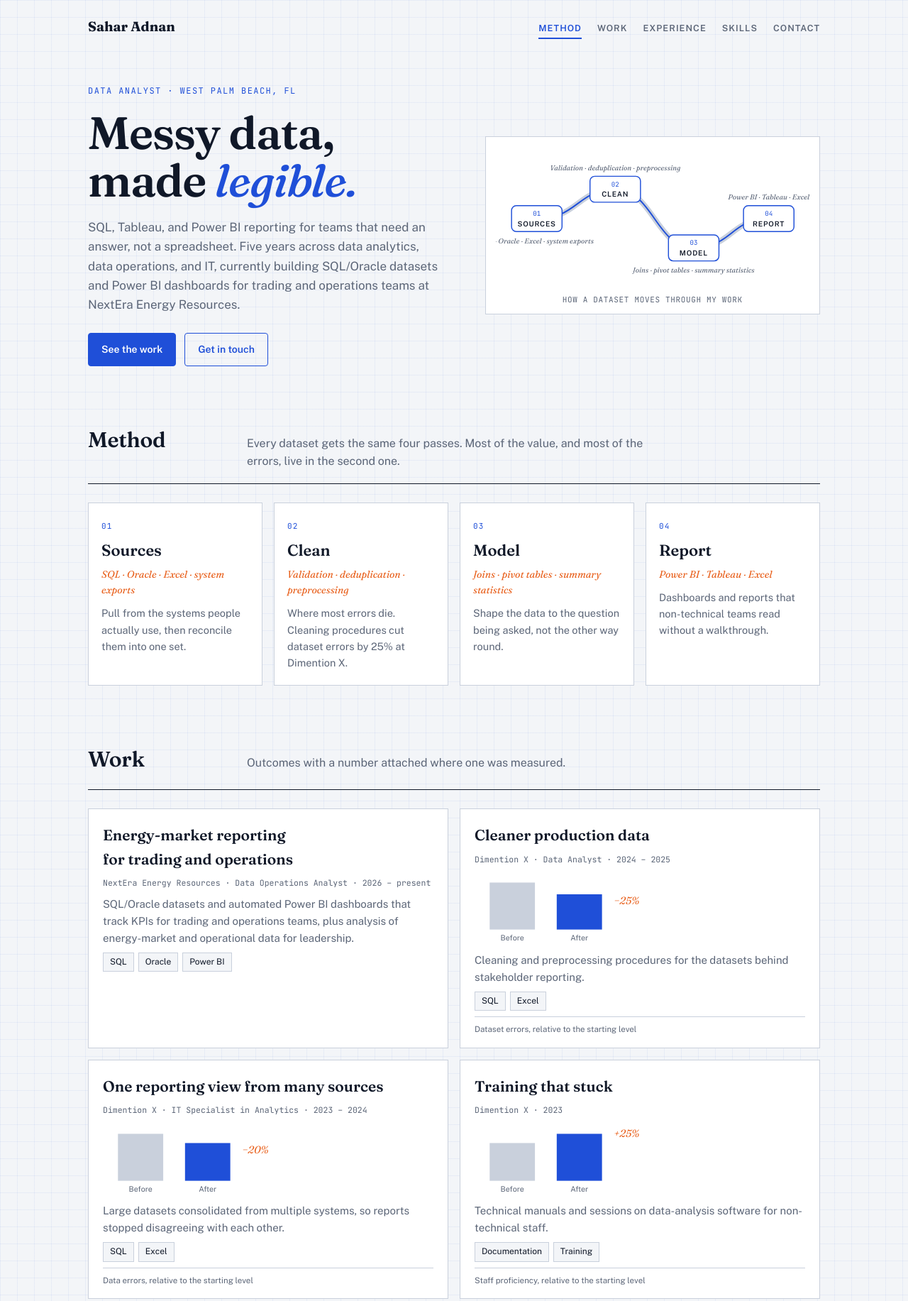
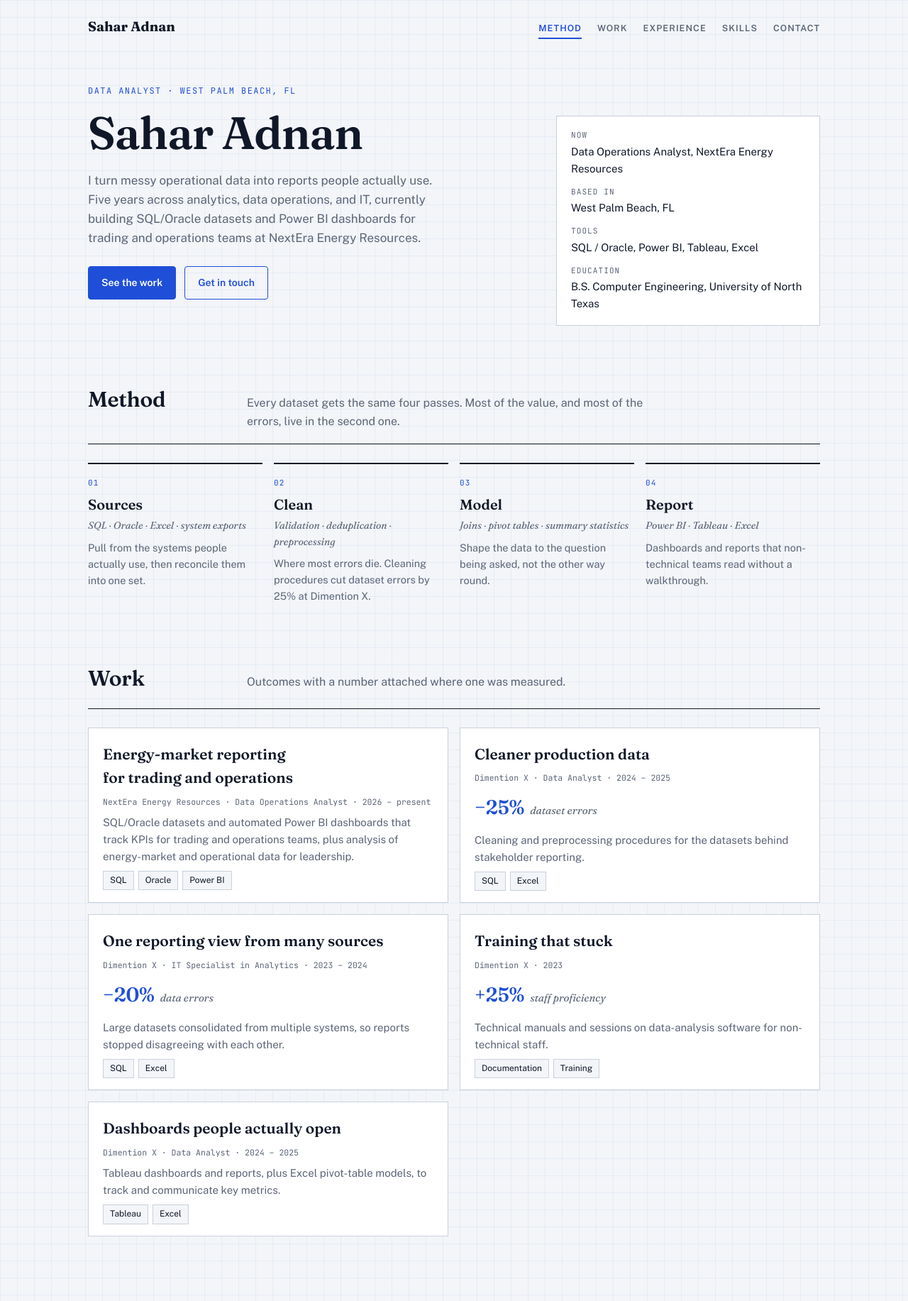
Before and after one commit to TadJ9999/sahar-portfolio, a website built with Vite: page index.html in a window 1280 px wide. Shown: the top 1833 px of the page at 71% size. Built offline with nearby package versions, Linux system fonts and the light colour scheme.

Commit message:
page: lead with the person, not a tagline; drop the hero diagram and bar charts; Method as a quiet strip

```diff
--- a/index.html
+++ b/index.html
@@ -8,7 +8,7 @@
   <meta name="theme-color" content="#f3f5f8" />
   <meta property="og:type" content="website" />
   <meta property="og:title" content="Sahar Adnan — Data Analyst" />
-  <meta property="og:description" content="Messy data, made legible. SQL, Tableau, and Power BI reporting for teams that need an answer, not a spreadsheet." />
+  <meta property="og:description" content="Data analyst in West Palm Beach, FL. SQL / Oracle datasets and Power BI and Tableau reporting; five years across analytics, data operations, and IT." />
   <meta name="twitter:card" content="summary" />
   <script type="application/ld+json">
   {
@@ -53,10 +53,10 @@
           <a class="btn ghost" href="#contact">Get in touch</a>
         </div>
       </div>
-      <figure class="hero-fig">
-        <svg id="pipe-svg" viewBox="0 0 460 210" role="img" aria-label="Four-stage pipeline: sources, clean, model, report"></svg>
-        <figcaption>How a dataset moves through my work</figcaption>
-      </figure>
+      <aside class="facts" aria-label="At a glance">
+        <dl id="facts"></dl>
+        <a class="facts-resume" id="facts-resume" href="#" hidden>Download resume</a>
+      </aside>
     </section>
 
     <section id="method" aria-labelledby="method-title">
--- a/src/data.js
+++ b/src/data.js
@@ -11,12 +11,19 @@ export const profile = {
   linkedin: 'https://www.linkedin.com/in/saharadnan',
   github: '',            // e.g. 'https://github.com/yourname' — shown once set
   resumeUrl: '',         // e.g. './Sahar-Adnan-Resume.pdf' placed in public/ — shown once set
-  headline: 'Messy data, made legible.',
-  lead: 'SQL, Tableau, and Power BI reporting for teams that need an answer, not a spreadsheet. Five years across data analytics, data operations, and IT, currently building SQL/Oracle datasets and Power BI dashboards for trading and operations teams at NextEra Energy Resources.',
+  lead: 'I turn messy operational data into reports people actually use. Five years across analytics, data operations, and IT, currently building SQL/Oracle datasets and Power BI dashboards for trading and operations teams at NextEra Energy Resources.',
   contactLead: 'Open to data analyst and data operations roles. The fastest way to reach me is email.',
 };
 
-// The four passes every dataset gets. Shown in the hero diagram and the Method section.
+// The at-a-glance card beside the intro. Keep values short; this is what a recruiter scans first.
+export const facts = [
+  { label: 'Now', value: 'Data Operations Analyst, NextEra Energy Resources' },
+  { label: 'Based in', value: 'West Palm Beach, FL' },
+  { label: 'Tools', value: 'SQL / Oracle, Power BI, Tableau, Excel' },
+  { label: 'Education', value: 'B.S. Computer Engineering, University of North Texas' },
+];
+
+// The four passes every dataset gets. Shown in the Method section.
 export const pipeline = [
   {
     name: 'Sources',
@@ -40,7 +47,7 @@ export const pipeline = [
   },
 ];
 
-// Work. A `metric` draws a small before/after chart; leave it out for a card without one.
+// Work. A `stat` shows one headline number on the card; leave it out for a card without one.
 // `draft: true` hides a card until it is ready.
 export const projects = [
   {
@@ -55,7 +62,7 @@ export const projects = [
     org: 'Dimention X · Data Analyst',
     dates: '2024 – 2025',
     desc: 'Cleaning and preprocessing procedures for the datasets behind stakeholder reporting.',
-    metric: { label: 'Dataset errors', before: 100, after: 75, delta: '−25%' },
+    stat: { value: '−25%', label: 'dataset errors' },
     tools: ['SQL', 'Excel'],
   },
   {
@@ -63,7 +70,7 @@ export const projects = [
     org: 'Dimention X · IT Specialist in Analytics',
     dates: '2023 – 2024',
     desc: 'Large datasets consolidated from multiple systems, so reports stopped disagreeing with each other.',
-    metric: { label: 'Data errors', before: 100, after: 80, delta: '−20%' },
+    stat: { value: '−20%', label: 'data errors' },
     tools: ['SQL', 'Excel'],
   },
   {
@@ -71,7 +78,7 @@ export const projects = [
     org: 'Dimention X',
     dates: '2023',
     desc: 'Technical manuals and sessions on data-analysis software for non-technical staff.',
-    metric: { label: 'Staff proficiency', before: 80, after: 100, delta: '+25%' },
+    stat: { value: '+25%', label: 'staff proficiency' },
     tools: ['Documentation', 'Training'],
   },
   {
--- a/src/main.js
+++ b/src/main.js
@@ -1,7 +1,7 @@
 // ============================================================
 // Render src/data.js into the page. No framework, no build-time templating.
 // ============================================================
-import { profile, pipeline, projects, experience, skillGroups, certs, education, languages } from './data.js';
+import { profile, facts, pipeline, projects, experience, skillGroups, certs, education, languages } from './data.js';
 
 const $ = (id) => document.getElementById(id);
 const esc = (s) => String(s ?? '').replace(/[&<>"']/g, (c) => ({ '&': '&amp;', '<': '&lt;', '>': '&gt;', '"': '&quot;', "'": '&#39;' }[c]));
@@ -16,88 +16,29 @@ $('contact-lead').textContent = profile.contactLead;
 $('foot-name').textContent = `© ${new Date().getFullYear()} ${profile.name}`;
 $('foot-place').textContent = profile.location;
 
-// headline: last word set in italic cobalt, the one typographic flourish on the page
-{
-  const words = profile.headline.trim().split(' ');
-  const last = words.pop();
-  html($('hero-title'), `${esc(words.join(' '))} <em>${esc(last)}</em>`);
-}
-if (profile.resumeUrl) { const r = $('resume-link'); r.href = profile.resumeUrl; r.hidden = false; }
+$('hero-title').textContent = profile.name;
+if (profile.resumeUrl) for (const id of ['resume-link', 'facts-resume']) { const r = $(id); r.href = profile.resumeUrl; r.hidden = false; }
 
-// ---------- hero diagram: four nodes on one path, built from `pipeline` ----------
-{
-  const svg = $('pipe-svg');
-  const NS = 'http://www.w3.org/2000/svg';
-  const pos = [[60, 105], [175, 62], [290, 148], [400, 105]]; // gentle S so it reads as a flow, not a list
-  const d = `M ${pos[0][0]} ${pos[0][1]} C 120 105, 120 62, ${pos[1][0]} ${pos[1][1]} S 235 148, ${pos[2][0]} ${pos[2][1]} S 345 105, ${pos[3][0]} ${pos[3][1]}`;
-  const mk = (tag, attrs, text) => {
-    const n = document.createElementNS(NS, tag);
-    for (const k in attrs) n.setAttribute(k, attrs[k]);
-    if (text != null) n.textContent = text;
-    return n;
-  };
-  svg.append(mk('path', { d, class: 'pipe-track' }));
-  const draw = mk('path', { d, class: 'pipe-draw' });
-  svg.append(draw);
-  pipeline.forEach((st, i) => {
-    const [x, y] = pos[i];
-    const g = mk('g', { class: 'pipe-node', 'data-stage': i, tabindex: '-1' });
-    const w = 74;
-    g.append(mk('rect', { x: x - w / 2, y: y - 19, width: w, height: 38, rx: 7 }));
-    g.append(mk('text', { x, y: y - 4, class: 'pipe-num' }, String(i + 1).padStart(2, '0')));
-    g.append(mk('text', { x, y: y + 11, class: 'pipe-name' }, st.name.toUpperCase()));
-    g.append(mk('text', { x, y: i % 2 === 0 ? y + 36 : y - 28, class: 'pipe-tools' }, st.tools));
-    g.addEventListener('mouseenter', () => setStage(i));
-    g.addEventListener('mouseleave', () => setStage(-1));
-    svg.append(g);
-  });
-  // draw the path once on load
-  const len = draw.getTotalLength();
-  draw.style.strokeDasharray = String(len);
-  draw.style.strokeDashoffset = reduceMotion ? '0' : String(len);
-  if (!reduceMotion) requestAnimationFrame(() => { draw.style.transition = 'stroke-dashoffset 1.6s ease-out .2s'; draw.style.strokeDashoffset = '0'; });
-}
-
-function setStage(i) {
-  document.querySelectorAll('[data-stage]').forEach((n) => n.classList.toggle('is-on', Number(n.dataset.stage) === i));
-}
+// ---------- at a glance ----------
+html($('facts'), facts.map((f) => `<div><dt>${esc(f.label)}</dt><dd>${esc(f.value)}</dd></div>`).join(''));
 
 // ---------- method ----------
 html($('stages'), pipeline.map((st, i) => `
-  <li class="stage" data-stage="${i}">
+  <li class="stage">
     <span class="stage-num">${String(i + 1).padStart(2, '0')}</span>
     <h3>${esc(st.name)}</h3>
     <p class="stage-tools">${esc(st.tools)}</p>
     <p>${esc(st.desc)}</p>
   </li>`).join(''));
-document.querySelectorAll('.stage').forEach((el) => {
-  el.addEventListener('mouseenter', () => setStage(Number(el.dataset.stage)));
-  el.addEventListener('mouseleave', () => setStage(-1));
-});
 
 // ---------- work ----------
-function metricChart(m) {
-  const max = Math.max(m.before, m.after);
-  const H = 64, W = 220, bw = 54;
-  const hb = Math.round((m.before / max) * (H - 8)), ha = Math.round((m.after / max) * (H - 8));
-  const up = m.after > m.before;
-  return `
-  <svg class="metric" viewBox="0 0 ${W} ${H + 18}" role="img" aria-label="${esc(m.label)}: ${esc(m.delta)}">
-    <rect x="18" y="${H - hb}" width="${bw}" height="${hb}" fill="var(--rule)"></rect>
-    <rect x="${18 + bw + 26}" y="${H - ha}" width="${bw}" height="${ha}" fill="var(--cobalt)"></rect>
-    <text x="${18 + bw / 2}" y="${H + 13}" class="metric-axis">Before</text>
-    <text x="${18 + bw + 26 + bw / 2}" y="${H + 13}" class="metric-axis">After</text>
-    <text x="${18 + bw * 2 + 40}" y="${H - ha + (up ? 4 : 12)}" class="metric-delta">${esc(m.delta)}</text>
-  </svg>`;
-}
 html($('work-grid'), projects.filter((p) => !p.draft).map((p) => `
   <article class="card">
     <h3>${esc(p.title)}</h3>
     <p class="card-meta">${esc(p.org)} · ${esc(p.dates)}</p>
-    ${p.metric ? metricChart(p.metric) : ''}
+    ${p.stat ? `<p class="stat"><b>${esc(p.stat.value)}</b>${esc(p.stat.label)}</p>` : ''}
     <p class="card-desc">${esc(p.desc)}</p>
     <p class="chips">${(p.tools || []).map((t) => `<span>${esc(t)}</span>`).join('')}</p>
-    ${p.metric ? `<p class="card-src">${esc(p.metric.label)}, relative to the starting level</p>` : ''}
   </article>`).join(''));
 
 // ---------- experience ----------
--- a/src/style.css
+++ b/src/style.css
@@ -23,6 +23,7 @@
 }
 
 * { box-sizing: border-box; }
+[hidden] { display: none !important; }
 html { scroll-behavior: smooth; }
 body {
   margin: 0;
@@ -66,10 +67,9 @@ main > section { padding: 72px 0 8px; }
 .sec-head p { color: var(--mute); max-width: 60ch; }
 
 /* ---------- hero ---------- */
-.hero { display: grid; grid-template-columns: 1.1fr 1fr; gap: 40px; align-items: center; padding-top: 64px !important; }
+.hero { display: grid; grid-template-columns: 1.25fr 0.75fr; gap: 40px; align-items: start; padding-top: 64px !important; }
 .eyebrow { font-family: var(--mono); font-size: 12px; letter-spacing: 0.12em; text-transform: uppercase; color: var(--cobalt); margin-bottom: 16px; }
 .hero h1 { font-size: clamp(38px, 5.6vw, 64px); font-weight: 600; line-height: 1.04; letter-spacing: -0.02em; }
-.hero h1 em { font-style: italic; font-weight: 500; color: var(--cobalt); }
 .lead { margin: 20px 0 26px; max-width: 48ch; color: var(--mute); font-size: 17px; }
 .cta { display: flex; gap: 12px; flex-wrap: wrap; }
 .btn {
@@ -79,28 +79,19 @@ main > section { padding: 72px 0 8px; }
 .btn:hover { background: #1740b8; border-color: #1740b8; }
 .btn.ghost { background: transparent; color: var(--cobalt); }
 .btn.ghost:hover { background: var(--cobalt-soft); }
-.hero-fig { margin: 0; background: var(--card); border: 1px solid var(--rule); padding: 14px 14px 10px; }
-.hero-fig svg { display: block; width: 100%; height: auto; }
-.hero-fig figcaption { font-family: var(--mono); font-size: 11px; letter-spacing: 0.06em; text-transform: uppercase; color: var(--mute); margin-top: 6px; text-align: center; }
-
-/* pipeline svg */
-.pipe-track { fill: none; stroke: var(--rule); stroke-width: 8; stroke-linecap: round; }
-.pipe-draw { fill: none; stroke: var(--cobalt); stroke-width: 2; stroke-linecap: round; }
-.pipe-node rect { fill: var(--card); stroke: var(--cobalt); stroke-width: 1.5; transition: fill 0.2s; }
-.pipe-node .pipe-num { font-family: var(--mono); font-size: 9.5px; fill: var(--cobalt); text-anchor: middle; }
-.pipe-node .pipe-name { font-family: var(--body); font-weight: 600; font-size: 10.5px; letter-spacing: 0.08em; fill: var(--ink); text-anchor: middle; }
-.pipe-node .pipe-tools { font-family: var(--display); font-style: italic; font-size: 10.5px; fill: var(--mute); text-anchor: middle; }
-.pipe-node.is-on rect { fill: var(--cobalt); }
-.pipe-node.is-on .pipe-num, .pipe-node.is-on .pipe-name { fill: #fff; }
-.pipe-node.is-on .pipe-tools { fill: var(--marker); }
+/* at-a-glance card */
+.facts { background: var(--card); border: 1px solid var(--rule); padding: 18px 20px; margin-top: 44px; }
+.facts dl { margin: 0; display: grid; gap: 12px; }
+.facts dt { font-family: var(--mono); font-size: 11px; letter-spacing: 0.1em; text-transform: uppercase; color: var(--mute); }
+.facts dd { margin: 2px 0 0; font-size: 15px; }
+.facts-resume { display: inline-block; margin-top: 16px; font-size: 14px; font-weight: 600; color: var(--cobalt); }
 
 /* ---------- method ---------- */
 .stages { list-style: none; display: grid; grid-template-columns: repeat(4, 1fr); gap: 16px; position: relative; }
-.stage { background: var(--card); border: 1px solid var(--rule); padding: 18px 18px 20px; position: relative; transition: border-color 0.2s; }
-.stage.is-on, .stage:hover { border-color: var(--cobalt); }
+.stage { border-top: 2px solid var(--ink); padding: 12px 0 0; }
 .stage-num { font-family: var(--mono); font-size: 11px; color: var(--cobalt); letter-spacing: 0.1em; }
-.stage h3 { font-size: 22px; font-weight: 600; margin: 6px 0 4px; }
-.stage-tools { font-family: var(--display); font-style: italic; color: var(--marker); font-size: 14px; margin-bottom: 10px; }
+.stage h3 { font-size: 20px; font-weight: 600; margin: 4px 0 2px; }
+.stage-tools { font-family: var(--display); font-style: italic; color: var(--mute); font-size: 14px; margin-bottom: 8px; }
 .stage p:last-child { color: var(--mute); font-size: 14.5px; }
 
 /* ---------- work ---------- */
@@ -110,10 +101,8 @@ main > section { padding: 72px 0 8px; }
 .card h3 { font-size: 21px; font-weight: 600; }
 .card-meta { font-family: var(--mono); font-size: 11.5px; color: var(--mute); }
 .card-desc { color: var(--mute); font-size: 15px; }
-.metric { display: block; width: 100%; max-width: 260px; height: auto; margin: 6px 0 2px; }
-.metric-axis { font-family: var(--body); font-size: 9px; fill: var(--mute); text-anchor: middle; }
-.metric-delta { font-family: var(--display); font-style: italic; font-size: 12.5px; fill: var(--marker); }
-.card-src { font-size: 11.5px; color: var(--mute); border-top: 1px solid var(--rule); padding-top: 8px; margin-top: auto; }
+.stat { font-family: var(--display); font-style: italic; font-size: 15px; color: var(--mute); margin: 2px 0 4px; }
+.stat b { font-style: normal; font-weight: 600; font-size: 28px; color: var(--cobalt); margin-right: 8px; letter-spacing: -0.01em; }
 .chips { display: flex; flex-wrap: wrap; gap: 6px; list-style: none; }
 .chips span, .chips li { font-size: 12px; padding: 3px 9px; border: 1px solid var(--rule); background: var(--paper); color: var(--ink); }
 
```
Also changed, not shown: README.md.
